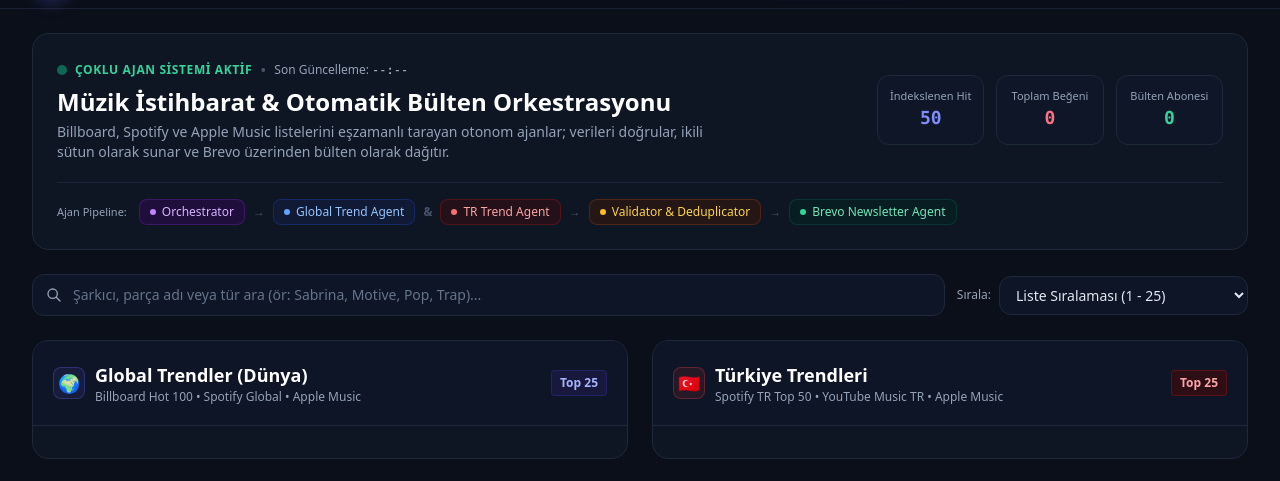
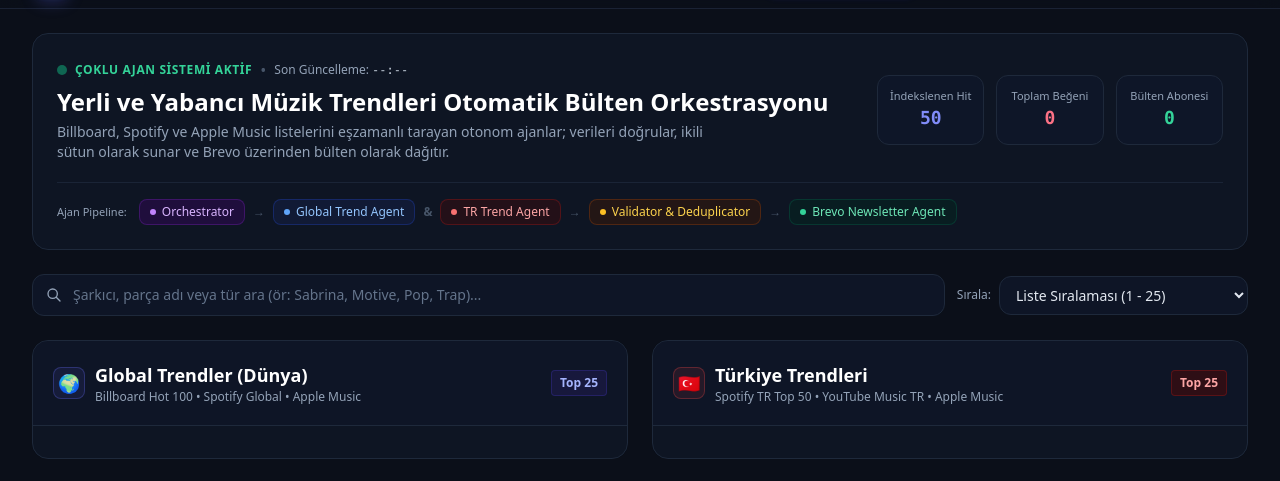
Before and after one commit to GTworx/TrendHits, a website with bundled scripts: page public/index.html in a window 1280 px wide. Shown: the part 56-537 px from the top of the page. Built offline with nearby package versions, Linux system fonts and the light colour scheme.

Commit message:
version 1.1

```diff
--- a/public/index.html
+++ b/public/index.html
@@ -128,7 +128,7 @@
             <span class="text-xs text-slate-400">Son Güncelleme: <span id="stat-last-updated" class="font-mono text-slate-300">--:--</span></span>
           </div>
           <h1 class="text-xl sm:text-2xl font-bold text-white mt-1">
-            Müzik İstihbarat & Otomatik Bülten Orkestrasyonu
+            Yerli ve Yabancı Müzik Trendleri Otomatik Bülten Orkestrasyonu
           </h1>
           <p class="text-xs sm:text-sm text-slate-400 mt-1 max-w-2xl leading-relaxed">
             Billboard, Spotify ve Apple Music listelerini eşzamanlı tarayan otonom ajanlar; verileri doğrular, ikili sütun olarak sunar ve Brevo üzerinden bülten olarak dağıtır.
```
Also changed, not shown: netlify.toml (added).
